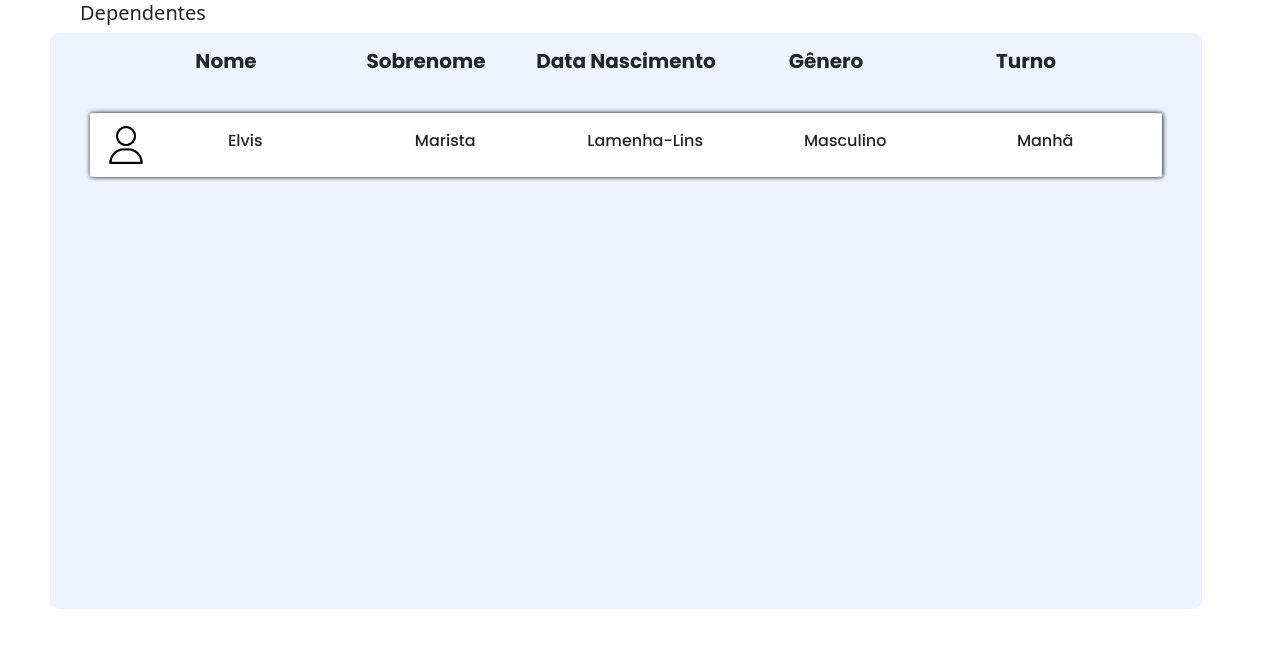
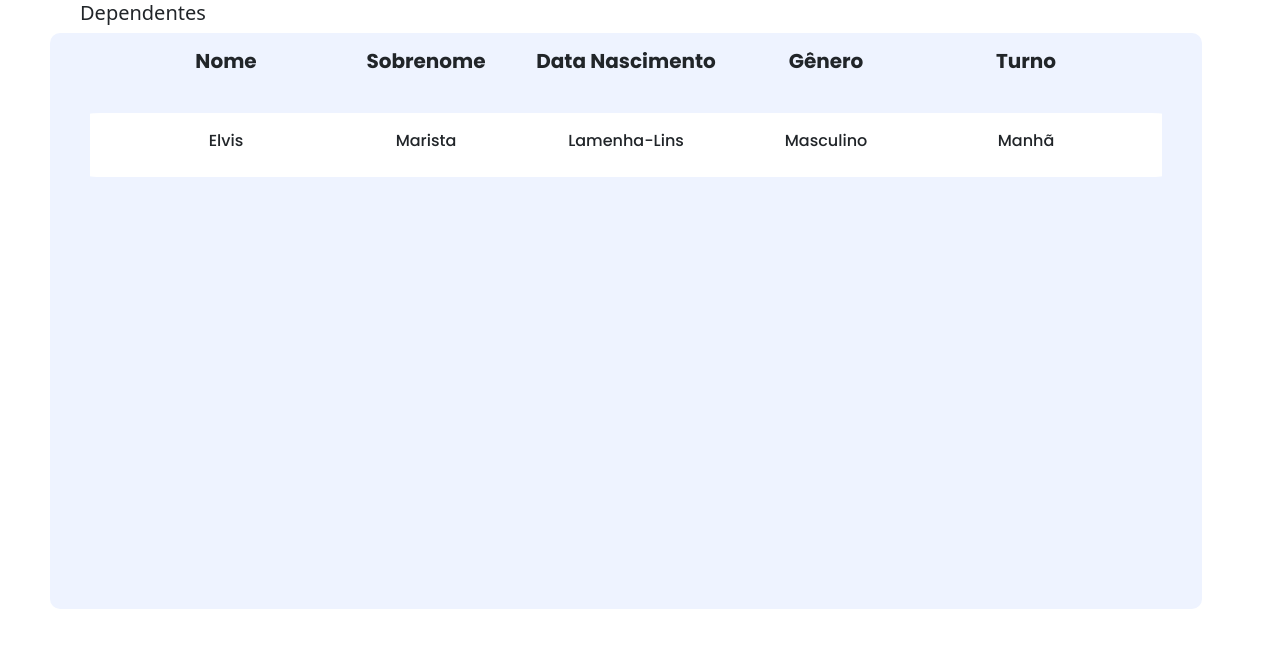
Before and after one commit to murilo-a-m/faculdade-ichild, a PHP site: template src/pages/dependentPanel/dependentPanel.php in a window 1280 px wide. Shown: the part 63-711 px from the top of the page. Run offline with PHP 8.4, Linux system fonts and the light colour scheme; the template is opened without the code that fills it, so the values that code supplies are empty.

Commit message:
[update] dependentPanel

```diff
--- a/src/css/style.css
+++ b/src/css/style.css
@@ -892,7 +892,7 @@ body {
   display: flex;
   flex-direction: column;
   align-items: center;
-  border-radius: 1%;
+  border-radius: 10px;
 }
 
 .box .titulos {
@@ -919,7 +919,6 @@ body {
   width: 93%;
   background-color: rgb(255, 255, 255);
   border-radius: 1%;
-  box-shadow: 0.5px 0px 5px 0px #000;
 }
 
 .dependente .icon #userDependente {
--- a/src/pages/dependentPanel/dependentPanel.php
+++ b/src/pages/dependentPanel/dependentPanel.php
@@ -61,7 +61,7 @@
         </div>
         <div class="dependente">
             <div class="icon">
-                <a href=""><img id="userDependente" src="../../img/usuario.png" alt=""></a>
+
             </div>
             <div class="dados">
                 <h6 class="infoDados">Elvis</h6>
--- a/src/sass/pages/painelDependente.scss
+++ b/src/sass/pages/painelDependente.scss
@@ -17,7 +17,7 @@
     display: flex;
     flex-direction: column;
     align-items: center;
-    border-radius: 1%;
+    border-radius: 10px;
 }
 .box .titulos{
     display: flex;
@@ -45,7 +45,7 @@
     width: calc(100% - 7%);
     background-color: rgb(255, 255, 255);
     border-radius: 1%;
-    box-shadow: 0.5px 0px 5px 0px  #000;
+
 
 
 
```
Also changed, not shown: 1 other file.
